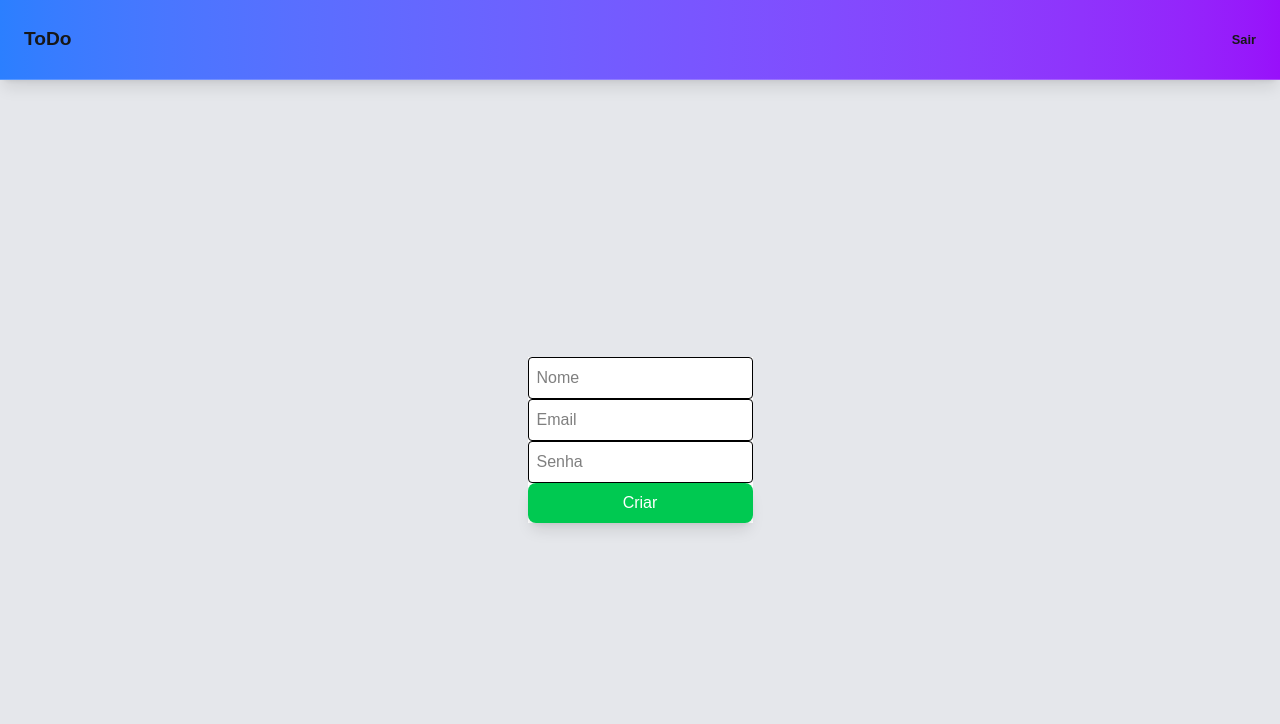
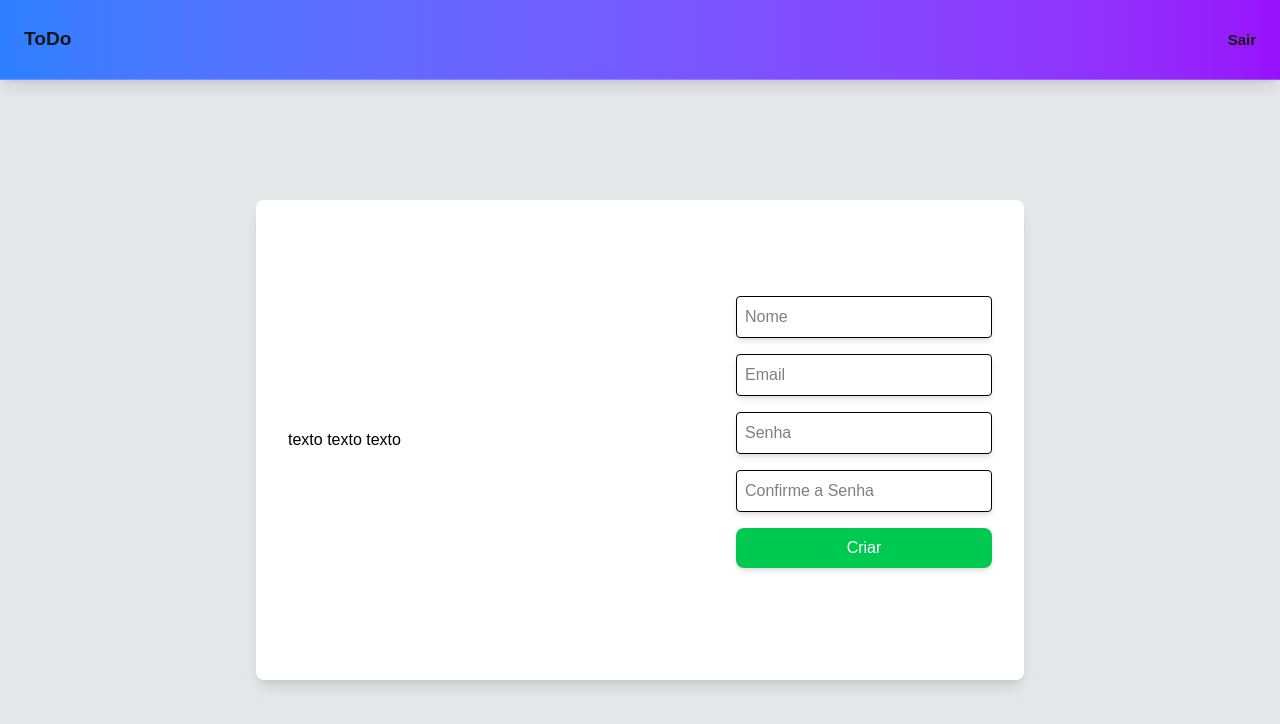
Before and after one commit to Bbaranoski/estudo, a Next.js app in the folder front/: page /register in a window 1280 px wide. Shown: the top 724 px of the page. Built offline with nearby package versions, Linux system fonts and the light colour scheme.

Commit message:
melhorando o layout do register e adicionado um input de confirmar senha

```diff
--- a/front/src/app/globals.css
+++ b/front/src/app/globals.css
@@ -25,7 +25,6 @@ body {
 }
 
 
-
 @media (prefers-color-scheme: dark) {
   html {
     color-scheme: dark;
--- a/front/src/app/page.tsx
+++ b/front/src/app/page.tsx
@@ -38,7 +38,7 @@ export default function Login() {
                     onSubmit={login}
                     action="get"
                     >
-                        <input className="p-2 border rounded w-[20vw] min-w-[200px]"
+                        <input className="p-2 border rounded w-[20vw] min-w-[200px] shadow-md"
                         type="email"
                         placeholder="Email"
                         value={user?.email || ""}
@@ -46,7 +46,7 @@ export default function Login() {
                             setUser({...user, email: e.target.value})
                         }}
                         />
-                        <input className="p-2 border rounded w-[20vw] min-w-[200px]"
+                        <input className="p-2 border rounded w-[20vw] min-w-[200px] shadow-md"
                         type="password"
                         placeholder="Senha"
                         value={user?.password || ""}
@@ -54,7 +54,7 @@ export default function Login() {
                             setUser({...user, password: e.target.value})
                         }}
                         />
-                        <button className="bg-green-500 hover:bg-green-600 text-white p-[12px] h-10 rounded-lg min-w-[10px] flex items-center justify-center shadow-lg"
+                        <button className="shadow-md bg-green-500 hover:bg-green-600 text-white p-[12px] h-10 rounded-lg min-w-[10px] flex items-center justify-center"
                         >Entrar</button>
                         <div className="flex justify-between">
                             <a className="text-blue-600 visited:text-purple-600"
--- a/front/src/app/register/page.tsx
+++ b/front/src/app/register/page.tsx
@@ -12,11 +12,18 @@ interface User {
 export default function Register () {
 
     const [user, setUser] = useState<User>({name: "", email: "", password: ""})
+    const [confirm, setConfirm] = useState('')
+    const [error, setError] = useState('')
 
     const router = useRouter()
 
     const register = async (e: React.FormEvent) => {
         e.preventDefault()
+        if(user.password != confirm){
+            setError("As senhas não coincidem")
+            return
+        }
+
         try{
             const response = await api.post("/auth/register", user)
             console.log(response)
@@ -27,11 +34,18 @@ export default function Register () {
     }
     return (
         <div className="h-full w-full text-black flex items-center justify-center">
-            <form className="flex flex-col bg-white"
+            <div className="flex justify-between bg-white h-[60vh] w-[60vw] min-w-[450px] rounded-lg p-8 shadow-lg">
+                <div className="flex flex-col justify-center items-center h-full">
+                    <h1>
+                        texto texto texto
+                    </h1>
+                </div>
+
+                <form className="flex flex-col h-full gap-4 justify-center"
                 action="get"
                 onSubmit={register}
                 >
-                <input className="p-2 border rounded"
+                    <input className="p-2 border rounded w-[20vw] min-w-[200px] shadow-md"
                     required
                     placeholder="Nome"
                     type="text"
@@ -40,7 +54,7 @@ export default function Register () {
                         setUser({...user, name: e.target.value})
                     }}
                     />
-                <input className="p-2 border rounded"
+                    <input className="p-2 border rounded w-[20vw] min-w-[200px] shadow-md"
                     required
                     placeholder="Email"
                     type="email"
@@ -49,7 +63,7 @@ export default function Register () {
                         setUser({...user, email: e.target.value})
                     }}
                     />
-                <input className="p-2 border rounded"
+                    <input className="p-2 border rounded w-[20vw] min-w-[200px] shadow-md"
                     required
                     minLength={6}
                     placeholder="Senha"
@@ -59,9 +73,23 @@ export default function Register () {
                         setUser({...user, password: e.target.value})
                     }}
                     />
-                <button className="bg-green-500 hover:bg-green-600 text-white p-[12px] h-10 rounded-lg min-w-[10px] flex items-center justify-center shadow-lg"
+                    <input className="p-2 border rounded w-[20vw] min-w-[200px] shadow-md"
+                    required
+                    minLength={6}
+                    placeholder="Confirme a Senha"
+                    type="password"
+                    value={confirm}
+                    onChange={(e) => {
+                        setConfirm(e.target.value)
+                    }}
+                    />
+                    <button className="shadow-md bg-green-500 hover:bg-green-600 text-white p-[12px] h-10 rounded-lg min-w-[10px] flex items-center justify-center shadow-lg"
                     >Criar</button>
+                    <p className="text-red-500 text-sm">
+                        {error}
+                    </p>
                 </form>
+            </div>
         </div>
     )
 }
--- a/front/src/components/Navbar.tsx
+++ b/front/src/components/Navbar.tsx
@@ -19,7 +19,7 @@ export default function Navbar() {
         ToDo
       </h1>
       <div className="gap-4 flex">
-        <a className="text-xl font-bold text-[clamp(0.5rem,1vw,1.5rem)]" href="/">Sair</a>
+        <a className="text-xl font-bold text-[clamp(15px,1vw,1.5rem)]" href="/">Sair</a>
       </div>
     </nav>
   );
```
Lines whose indentation alone changed are shown as unchanged.
